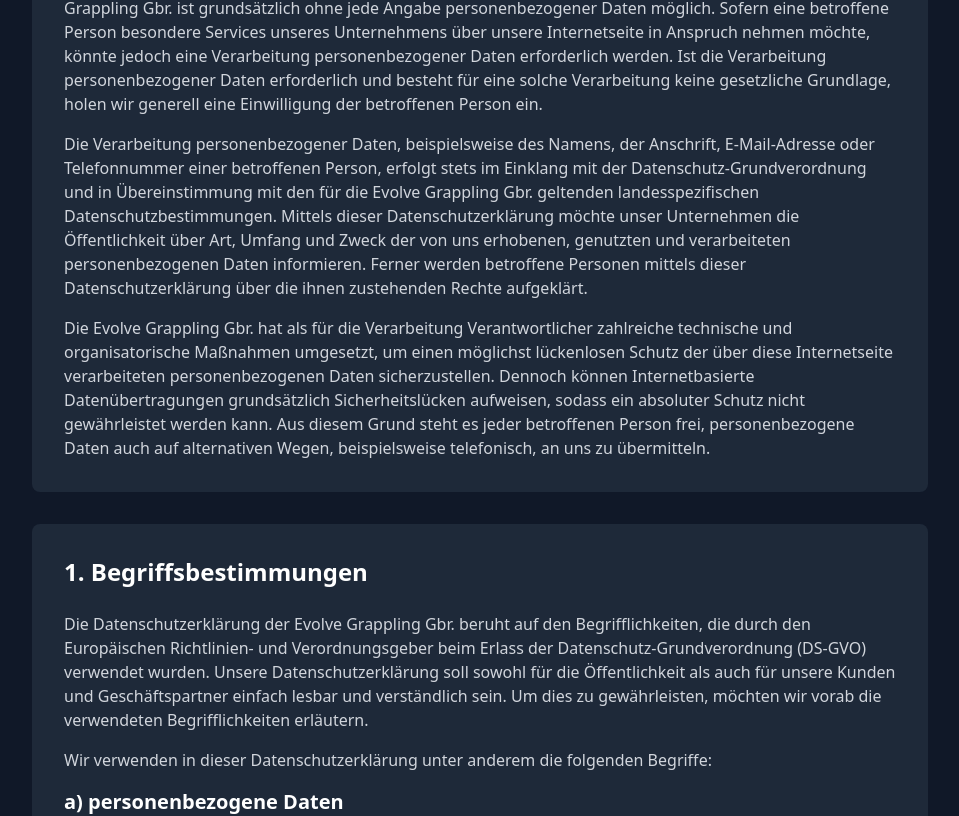
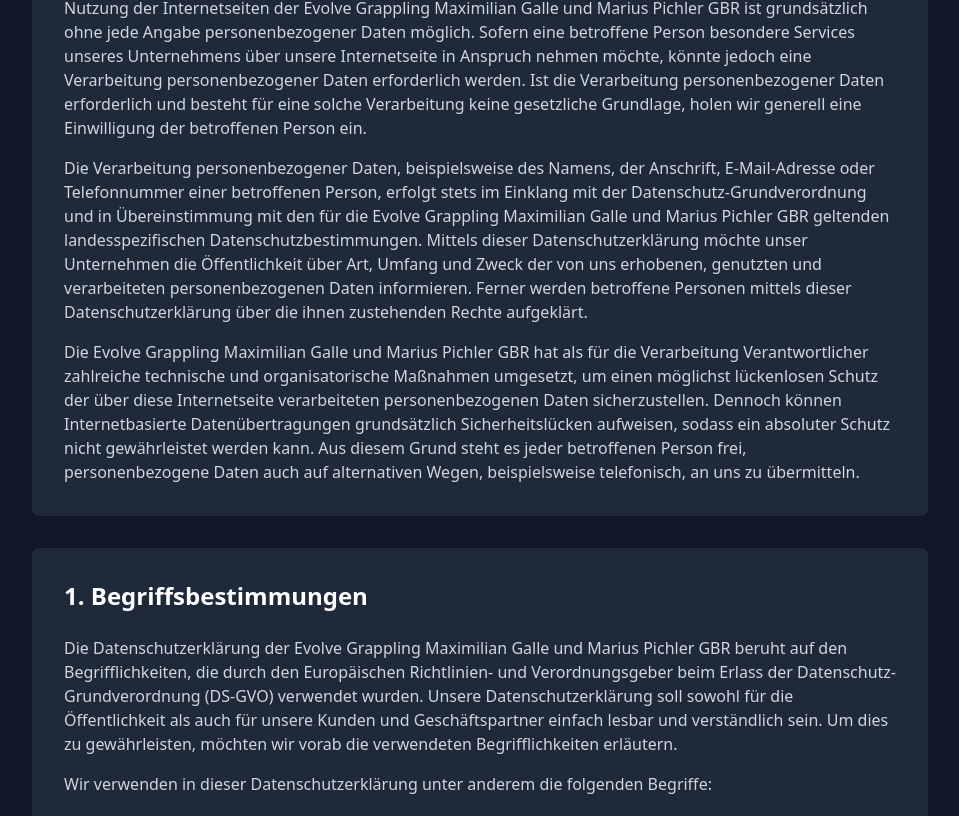
Before and after one commit to eugen1763/evolvegrappling, a SvelteKit app: page /datenschutz in a window 1280 px wide. Shown: the part 300-1116 px from the top of the page, without its empty margins (160-1119 px from the left). Built offline with nearby package versions, Linux system fonts and the light colour scheme.

Commit message:
Update legal pages content and coordinates: update entity name in Datenschutzerklärung and Impressum, adjust geo coordinates in layout file

```diff
--- a/src/routes/+layout.svelte
+++ b/src/routes/+layout.svelte
@@ -108,8 +108,8 @@
         },
         "geo": {
             "@type": "GeoCoordinates",
-            "latitude": 51.1657,
-            "longitude": 7.0888
+            "latitude": 51.185994,
+            "longitude": 7.028167
         },
         "openingHoursSpecification": [
             {
--- a/src/routes/datenschutz/+page.svelte
+++ b/src/routes/datenschutz/+page.svelte
@@ -27,18 +27,18 @@
 
         <div class="bg-gray-800 rounded-lg p-8 mb-8 scroll-animate fade-in-up delay-200">
           <div class="text-gray-300 space-y-4">
-            <p>Wir freuen uns sehr über Ihr Interesse an unserem Unternehmen. Datenschutz hat einen besonders hohen Stellenwert für die Geschäftsleitung der Evolve Grappling Gbr.. Eine Nutzung der Internetseiten der Evolve Grappling Gbr. ist grundsätzlich ohne jede Angabe personenbezogener Daten möglich. Sofern eine betroffene Person besondere Services unseres Unternehmens über unsere Internetseite in Anspruch nehmen möchte, könnte jedoch eine Verarbeitung personenbezogener Daten erforderlich werden. Ist die Verarbeitung personenbezogener Daten erforderlich und besteht für eine solche Verarbeitung keine gesetzliche Grundlage, holen wir generell eine Einwilligung der betroffenen Person ein.</p>
+            <p>Wir freuen uns sehr über Ihr Interesse an unserem Unternehmen. Datenschutz hat einen besonders hohen Stellenwert für die Geschäftsleitung der Evolve Grappling Maximilian Galle und Marius Pichler GBR. Eine Nutzung der Internetseiten der Evolve Grappling Maximilian Galle und Marius Pichler GBR ist grundsätzlich ohne jede Angabe personenbezogener Daten möglich. Sofern eine betroffene Person besondere Services unseres Unternehmens über unsere Internetseite in Anspruch nehmen möchte, könnte jedoch eine Verarbeitung personenbezogener Daten erforderlich werden. Ist die Verarbeitung personenbezogener Daten erforderlich und besteht für eine solche Verarbeitung keine gesetzliche Grundlage, holen wir generell eine Einwilligung der betroffenen Person ein.</p>
 
-            <p>Die Verarbeitung personenbezogener Daten, beispielsweise des Namens, der Anschrift, E-Mail-Adresse oder Telefonnummer einer betroffenen Person, erfolgt stets im Einklang mit der Datenschutz-Grundverordnung und in Übereinstimmung mit den für die Evolve Grappling Gbr. geltenden landesspezifischen Datenschutzbestimmungen. Mittels dieser Datenschutzerklärung möchte unser Unternehmen die Öffentlichkeit über Art, Umfang und Zweck der von uns erhobenen, genutzten und verarbeiteten personenbezogenen Daten informieren. Ferner werden betroffene Personen mittels dieser Datenschutzerklärung über die ihnen zustehenden Rechte aufgeklärt.</p>
+            <p>Die Verarbeitung personenbezogener Daten, beispielsweise des Namens, der Anschrift, E-Mail-Adresse oder Telefonnummer einer betroffenen Person, erfolgt stets im Einklang mit der Datenschutz-Grundverordnung und in Übereinstimmung mit den für die Evolve Grappling Maximilian Galle und Marius Pichler GBR geltenden landesspezifischen Datenschutzbestimmungen. Mittels dieser Datenschutzerklärung möchte unser Unternehmen die Öffentlichkeit über Art, Umfang und Zweck der von uns erhobenen, genutzten und verarbeiteten personenbezogenen Daten informieren. Ferner werden betroffene Personen mittels dieser Datenschutzerklärung über die ihnen zustehenden Rechte aufgeklärt.</p>
 
-            <p>Die Evolve Grappling Gbr. hat als für die Verarbeitung Verantwortlicher zahlreiche technische und organisatorische Maßnahmen umgesetzt, um einen möglichst lückenlosen Schutz der über diese Internetseite verarbeiteten personenbezogenen Daten sicherzustellen. Dennoch können Internetbasierte Datenübertragungen grundsätzlich Sicherheitslücken aufweisen, sodass ein absoluter Schutz nicht gewährleistet werden kann. Aus diesem Grund steht es jeder betroffenen Person frei, personenbezogene Daten auch auf alternativen Wegen, beispielsweise telefonisch, an uns zu übermitteln.</p>
+            <p>Die Evolve Grappling Maximilian Galle und Marius Pichler GBR hat als für die Verarbeitung Verantwortlicher zahlreiche technische und organisatorische Maßnahmen umgesetzt, um einen möglichst lückenlosen Schutz der über diese Internetseite verarbeiteten personenbezogenen Daten sicherzustellen. Dennoch können Internetbasierte Datenübertragungen grundsätzlich Sicherheitslücken aufweisen, sodass ein absoluter Schutz nicht gewährleistet werden kann. Aus diesem Grund steht es jeder betroffenen Person frei, personenbezogene Daten auch auf alternativen Wegen, beispielsweise telefonisch, an uns zu übermitteln.</p>
           </div>
         </div>
 
         <div class="bg-gray-800 rounded-lg p-8 mb-8 scroll-animate fade-in-up delay-400">
           <h2 class="text-2xl font-semibold text-white mb-6">1. Begriffsbestimmungen</h2>
           <div class="text-gray-300 space-y-4">
-            <p>Die Datenschutzerklärung der Evolve Grappling Gbr. beruht auf den Begrifflichkeiten, die durch den Europäischen Richtlinien- und Verordnungsgeber beim Erlass der Datenschutz-Grundverordnung (DS-GVO) verwendet wurden. Unsere Datenschutzerklärung soll sowohl für die Öffentlichkeit als auch für unsere Kunden und Geschäftspartner einfach lesbar und verständlich sein. Um dies zu gewährleisten, möchten wir vorab die verwendeten Begrifflichkeiten erläutern.</p>
+            <p>Die Datenschutzerklärung der Evolve Grappling Maximilian Galle und Marius Pichler GBR beruht auf den Begrifflichkeiten, die durch den Europäischen Richtlinien- und Verordnungsgeber beim Erlass der Datenschutz-Grundverordnung (DS-GVO) verwendet wurden. Unsere Datenschutzerklärung soll sowohl für die Öffentlichkeit als auch für unsere Kunden und Geschäftspartner einfach lesbar und verständlich sein. Um dies zu gewährleisten, möchten wir vorab die verwendeten Begrifflichkeiten erläutern.</p>
 
             <p>Wir verwenden in dieser Datenschutzerklärung unter anderem die folgenden Begriffe:</p>
 
@@ -98,7 +98,7 @@
 
             <div class="bg-gray-700 rounded p-4">
               <p>
-                <strong>Evolve Grappling Gbr.</strong><br>
+                <strong>Evolve Grappling Maximilian Galle und Marius Pichler GBR</strong><br>
                 Talblick 5a<br>
                 42719 Solingen<br>
                 Deutschland<br><br>
@@ -113,9 +113,9 @@
         <div class="bg-gray-800 rounded-lg p-8 mb-8 scroll-animate fade-in-up delay-800">
           <h2 class="text-2xl font-semibold text-white mb-6">3. Erfassung von allgemeinen Daten und Informationen</h2>
           <div class="text-gray-300 space-y-4">
-            <p>Die Internetseite der Evolve Grappling Gbr. erfasst mit jedem Aufruf der Internetseite durch eine betroffene Person oder ein automatisiertes System eine Reihe von allgemeinen Daten und Informationen. Diese allgemeinen Daten und Informationen werden in den Logfiles des Servers gespeichert. Erfasst werden können die (1) verwendeten Browsertypen und Versionen, (2) das vom zugreifenden System verwendete Betriebssystem, (3) die Internetseite, von welcher ein zugreifendes System auf unsere Internetseite gelangt (sogenannte Referrer), (4) die Unterwebseiten, welche über ein zugreifendes System auf unserer Internetseite angesteuert werden, (5) das Datum und die Uhrzeit eines Zugriffs auf die Internetseite, (6) eine Internet-Protokoll-Adresse (IP-Adresse), (7) der Internet-Service-Provider des zugreifenden Systems und (8) sonstige ähnliche Daten und Informationen, die der Gefahrenabwehr im Falle von Angriffen auf unsere informationstechnologischen Systeme dienen.</p>
+            <p>Die Internetseite der Evolve Grappling Maximilian Galle und Marius Pichler GBR erfasst mit jedem Aufruf der Internetseite durch eine betroffene Person oder ein automatisiertes System eine Reihe von allgemeinen Daten und Informationen. Diese allgemeinen Daten und Informationen werden in den Logfiles des Servers gespeichert. Erfasst werden können die (1) verwendeten Browsertypen und Versionen, (2) das vom zugreifenden System verwendete Betriebssystem, (3) die Internetseite, von welcher ein zugreifendes System auf unsere Internetseite gelangt (sogenannte Referrer), (4) die Unterwebseiten, welche über ein zugreifendes System auf unserer Internetseite angesteuert werden, (5) das Datum und die Uhrzeit eines Zugriffs auf die Internetseite, (6) eine Internet-Protokoll-Adresse (IP-Adresse), (7) der Internet-Service-Provider des zugreifenden Systems und (8) sonstige ähnliche Daten und Informationen, die der Gefahrenabwehr im Falle von Angriffen auf unsere informationstechnologischen Systeme dienen.</p>
 
-            <p>Bei der Nutzung dieser allgemeinen Daten und Informationen zieht die Evolve Grappling Gbr. keine Rückschlüsse auf die betroffene Person. Diese Informationen werden vielmehr benötigt, um (1) die Inhalte unserer Internetseite korrekt auszuliefern, (2) die Inhalte unserer Internetseite sowie die Werbung für diese zu optimieren, (3) die dauerhafte Funktionsfähigkeit unserer informationstechnologischen Systeme und der Technik unserer Internetseite zu gewährleisten sowie (4) um Strafverfolgungsbehörden im Falle eines Cyberangriffes die zur Strafverfolgung notwendigen Informationen bereitzustellen. Diese anonym erhobenen Daten und Informationen werden durch die Evolve Grappling Gbr. daher einerseits statistisch und ferner mit dem Ziel ausgewertet, den Datenschutz und die Datensicherheit in unserem Unternehmen zu erhöhen, um letztlich ein optimales Schutzniveau für die von uns verarbeiteten personenbezogenen Daten sicherzustellen. Die anonymen Daten der Server-Logfiles werden getrennt von allen durch eine betroffene Person angegebenen personenbezogenen Daten gespeichert.</p>
+            <p>Bei der Nutzung dieser allgemeinen Daten und Informationen zieht die Evolve Grappling Maximilian Galle und Marius Pichler GBR keine Rückschlüsse auf die betroffene Person. Diese Informationen werden vielmehr benötigt, um (1) die Inhalte unserer Internetseite korrekt auszuliefern, (2) die Inhalte unserer Internetseite sowie die Werbung für diese zu optimieren, (3) die dauerhafte Funktionsfähigkeit unserer informationstechnologischen Systeme und der Technik unserer Internetseite zu gewährleisten sowie (4) um Strafverfolgungsbehörden im Falle eines Cyberangriffes die zur Strafverfolgung notwendigen Informationen bereitzustellen. Diese anonym erhobenen Daten und Informationen werden durch die Evolve Grappling Maximilian Galle und Marius Pichler GBR daher einerseits statistisch und ferner mit dem Ziel ausgewertet, den Datenschutz und die Datensicherheit in unserem Unternehmen zu erhöhen, um letztlich ein optimales Schutzniveau für die von uns verarbeiteten personenbezogenen Daten sicherzustellen. Die anonymen Daten der Server-Logfiles werden getrennt von allen durch eine betroffene Person angegebenen personenbezogenen Daten gespeichert.</p>
           </div>
         </div>
 
--- a/src/routes/impressum/+page.svelte
+++ b/src/routes/impressum/+page.svelte
@@ -32,7 +32,7 @@
             <div>
               <h3 class="text-xl font-semibold text-white mb-2">Evolve Grappling</h3>
               <p>
-                Maximilian Galle<br>
+                Evolve Grappling Maximilian Galle und Marius Pichler GBR<br>
                 Talblick 5a<br>
                 42719 Solingen<br>
                 Deutschland
@@ -53,7 +53,7 @@
           <h2 class="text-2xl font-semibold text-white mb-6">Redaktionell verantwortlich</h2>
           <div class="text-gray-300">
             <p>
-              Maximilian Galle<br>
+              Evolve Grappling Maximilian Galle und Marius Pichler GBR<br>
               Talblick 5a<br>
               42719 Solingen<br>
               Deutschland
```
